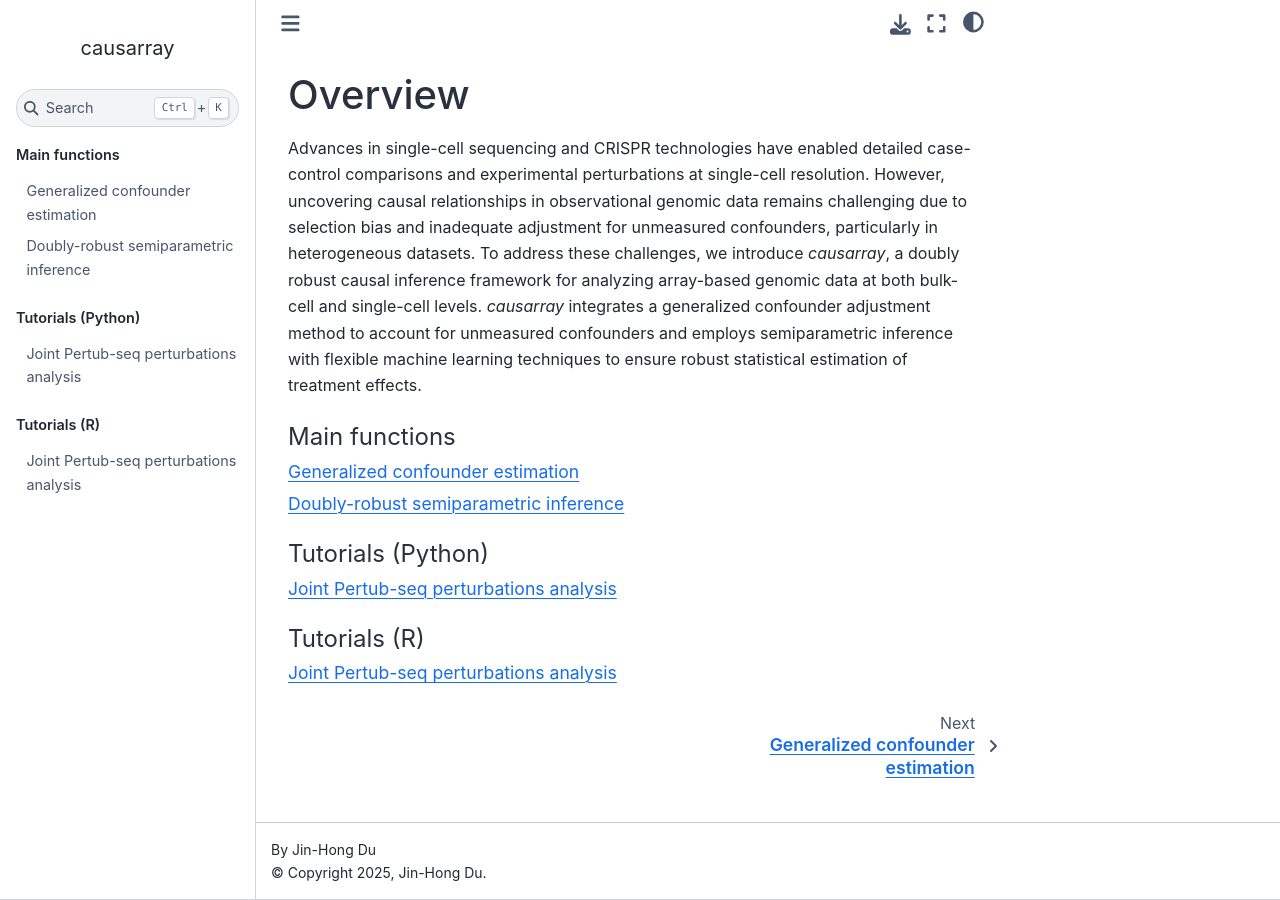
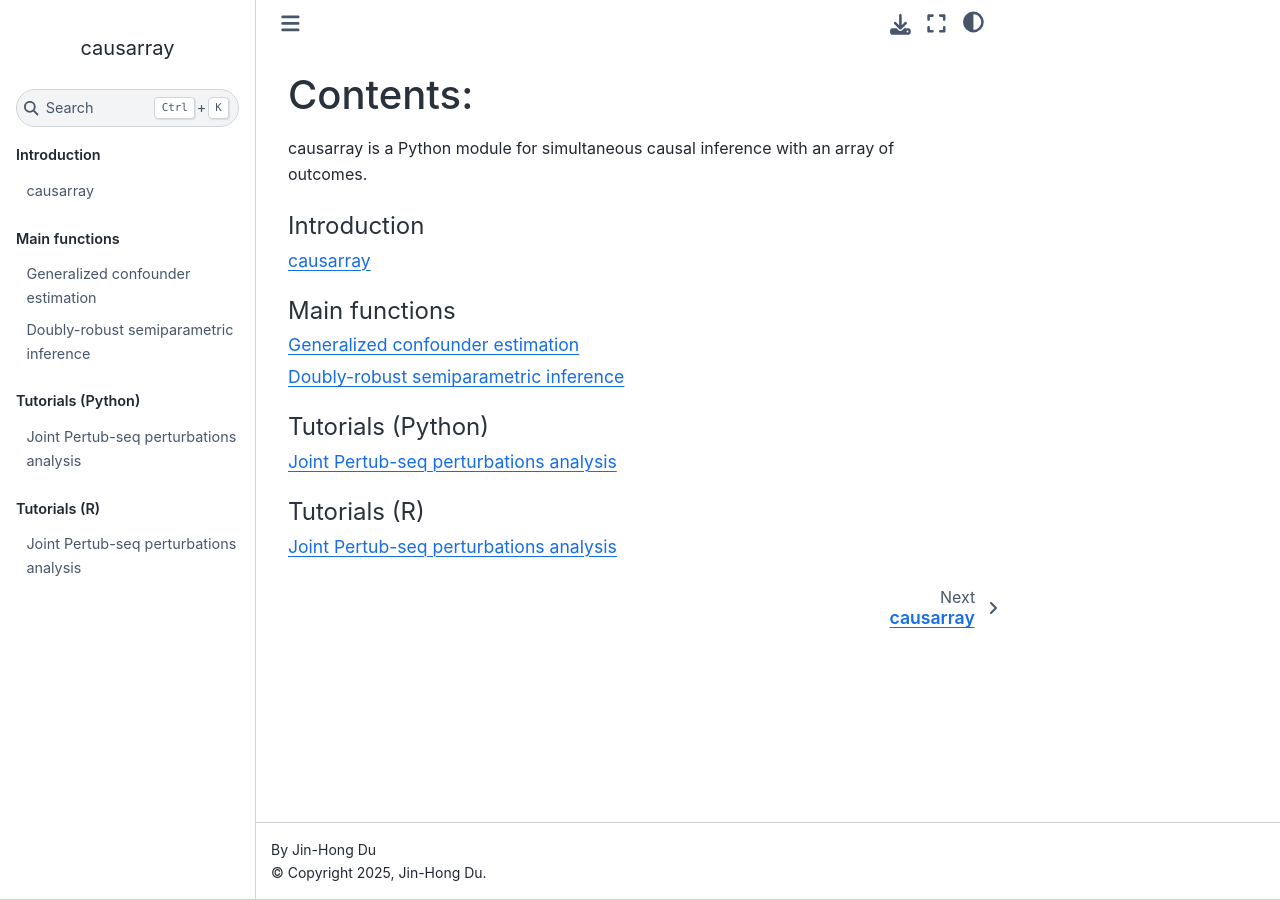
Before and after one commit to jaydu1/causarray, a Sphinx documentation site: the page built from docs/source/index.rst, in a window 1280 px wide. Built offline with Sphinx 7.4.7 and the Sphinx Book theme 1.1.4, drawn with Linux system fonts in a browser that asks for light colours.

Commit message:
Update docs

```diff
--- a/docs/source/index.rst
+++ b/docs/source/index.rst
@@ -3,11 +3,17 @@
    You can adapt this file completely to your liking, but it should at least
    contain the root `toctree` directive.
 
-Overview
+Contents:
 =======================
 
 
-Advances in single-cell sequencing and CRISPR technologies have enabled detailed case-control comparisons and experimental perturbations at single-cell resolution. However, uncovering causal relationships in observational genomic data remains challenging due to selection bias and inadequate adjustment for unmeasured confounders, particularly in heterogeneous datasets. To address these challenges, we introduce `causarray`, a doubly robust causal inference framework for analyzing array-based genomic data at both bulk-cell and single-cell levels. `causarray` integrates a generalized confounder adjustment method to account for unmeasured confounders and employs semiparametric inference with flexible machine learning techniques to ensure robust statistical estimation of treatment effects.
+causarray is a Python module for simultaneous causal inference with an array of outcomes.
+
+.. toctree::
+   :maxdepth: 1
+   :caption: Introduction
+
+   readme_link.md
 
 
 .. toctree::
```
Also changed, not shown: README.md (+5 -4 lines), docs/source/readme_link.md (added, +2 -0 lines).
